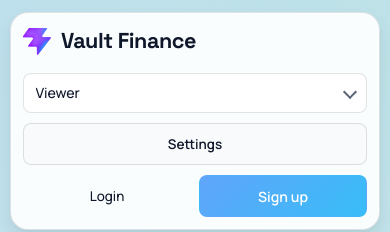
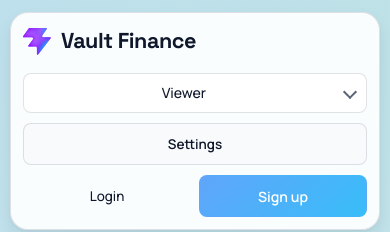
Before and after one commit to gandharr/Vault-Finance, a React (Vite) app: page / in a window 390 px wide. Shown: the top 232 px of the page. Built offline with nearby package versions, Linux system fonts and the light colour scheme.

Commit message:
Center role text on mobile view

```diff
--- a/src/App.css
+++ b/src/App.css
@@ -1369,6 +1369,11 @@ textarea {
     width: 100%;
   }
 
+  .role-select {
+    text-align: center;
+    text-align-last: center;
+  }
+
   .header-role-chip,
   .control-chip {
     min-width: 0;
```
